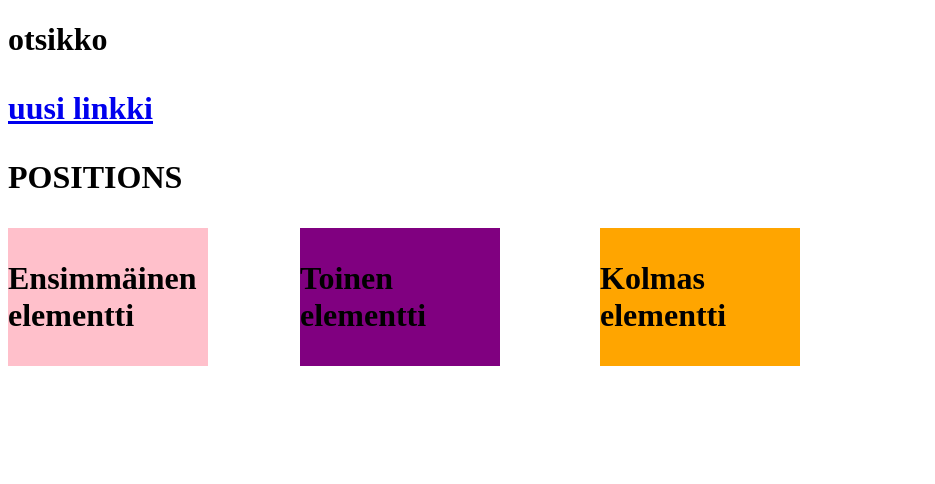
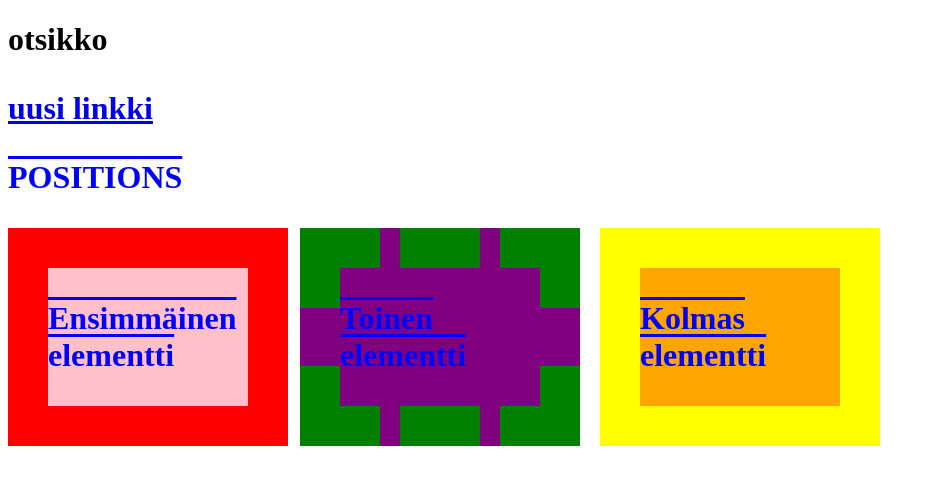
Before and after one commit to suuranna/Lapio-Website, a plain HTML site: page new.html in a window 1280 px wide. Shown: the whole page, without its empty margins (0-935 px from the left). Drawn offline with Linux system fonts and the light colour scheme.

Commit message:
osa 3, kymmenes tehtävä

```diff
--- a/style.css
+++ b/style.css
@@ -1,9 +1,16 @@
+p {
+color: blue;
+text-decoration: overline;
+}
 
 .a {
 width: 200px;
 heigth:100px;
 background-color: pink;
 position: absolute;
+border-style: solid;
+border-width: 40px;
+border-color: red;
 }
 
 .b {
@@ -11,7 +18,10 @@ width:200px;
 heigth: 100px;
 background-color: purple;
 position: absolute;
-left: 300px
+left: 300px;
+border-style: dashed;
+border-width: 40px;
+border-color: green;
 }
 .c {
 width: 200px;
@@ -19,4 +29,7 @@ heigth: 100px;
 background-color: orange;
 position: absolute;
 left: 600px;
+border-style: solid;
+border-width: 40px;
+border-color: yellow;
 }
```
